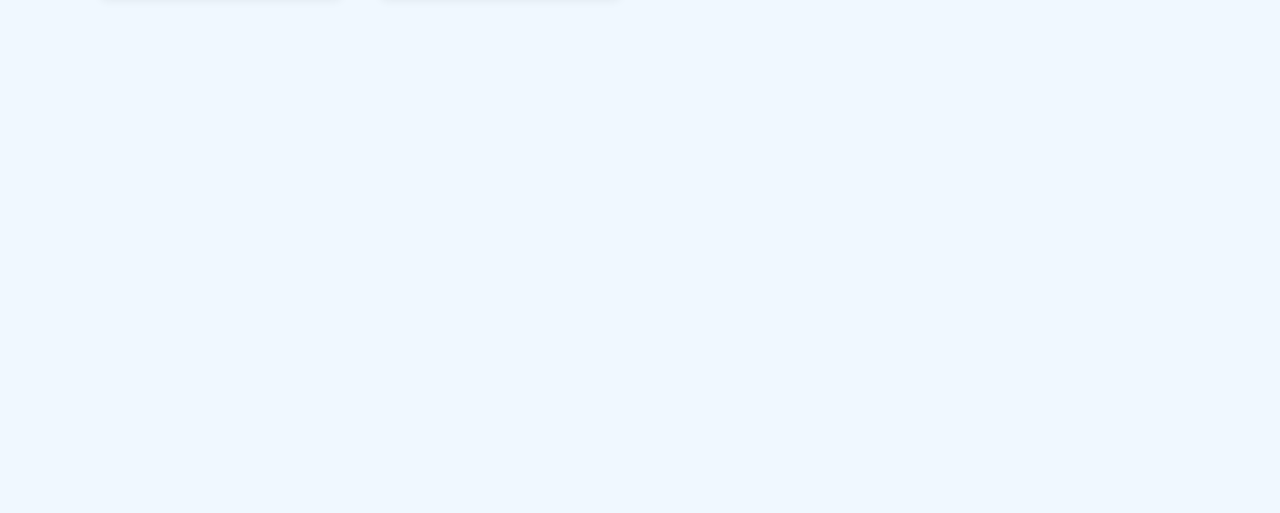
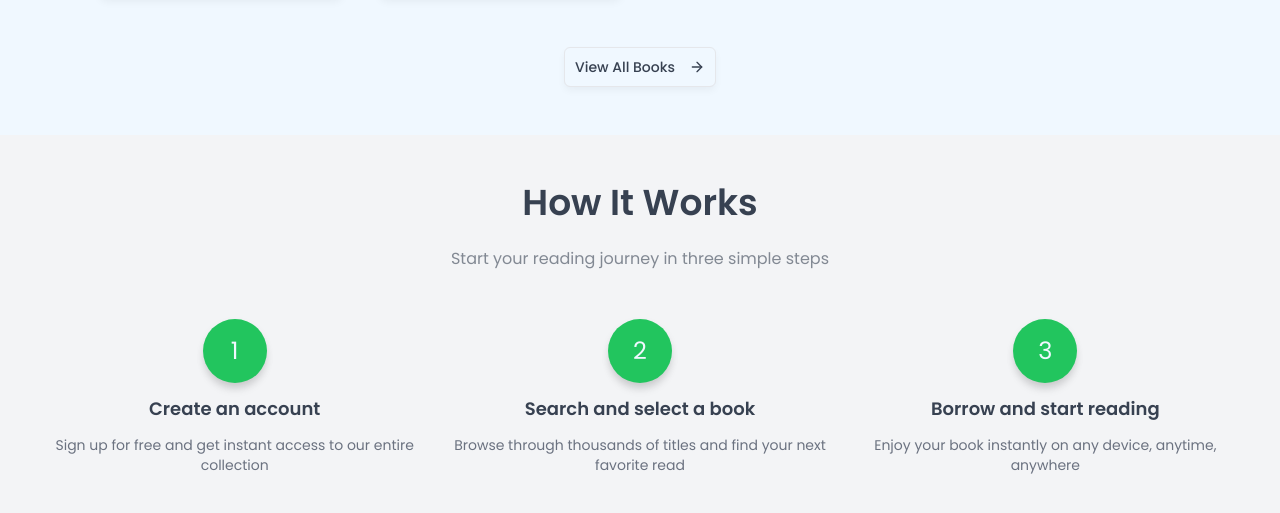
Before and after one commit to shakibfarzan/ketabio, a Next.js app: page / in a window 1280 px wide. Shown: the part 2596-3109 px from the top of the page. Before the commit the page ends 2643 px from the top, so only its background shows below. Built offline with nearby package versions, Linux system fonts and the light colour scheme; no server answers.

Commit message:
add forth section

```diff
--- /dev/null
+++ b/app/_components/forth-section/index.tsx
@@ -0,0 +1,21 @@
+import React from 'react';
+import Container from '@/components/container';
+import { useTranslations } from 'next-intl';
+import LevelSection from '@/app/_components/forth-section/level-section';
+
+const ForthSection: React.FC = () => {
+  const t = useTranslations('LandingPage');
+  return (
+    <Container className="flex flex-col gap-6 items-center bg-muted">
+      <h2 className="text-4xl font-semibold">{t('4thTitle')}</h2>
+      <p className="text-foreground/60">{t('4thDescription')}</p>
+      <div className="w-full grid grid-cols-1 md:grid-cols-3 mt-6 gap-8">
+        <LevelSection level={1} title={t('1stLvlTitle')} description={t('1stLvlDesc')} />
+        <LevelSection level={2} title={t('2ndLvlTitle')} description={t('2ndLvlDesc')} />
+        <LevelSection level={3} title={t('3rdLvlTitle')} description={t('3rdLvlDesc')} />
+      </div>
+    </Container>
+  );
+};
+
+export default ForthSection;
--- /dev/null
+++ b/app/_components/forth-section/level-section.tsx
@@ -0,0 +1,21 @@
+import React from 'react';
+
+type Props = {
+  level: number;
+  title: string;
+  description: string;
+};
+
+const LevelSection: React.FC<Props> = ({ level, description, title }) => {
+  return (
+    <div className="flex flex-col items-center gap-3">
+      <div className="rounded-full w-16 h-16 flex items-center justify-center bg-primary text-background p-4 text-2xl shadow-xl">
+        {level}
+      </div>
+      <h5 className="text-lg text-center font-semibold">{title}</h5>
+      <p className="text-muted-foreground text-sm text-center">{description}</p>
+    </div>
+  );
+};
+
+export default LevelSection;
--- a/app/_components/third-section/index.tsx
+++ b/app/_components/third-section/index.tsx
@@ -2,6 +2,9 @@ import React from 'react';
 import Container from '@/components/container';
 import { useTranslations } from 'next-intl';
 import FeaturedBookCard from '@/app/_components/third-section/featured-book-card';
+import { Button } from '@/components/ui/button';
+import Link from 'next/link';
+import { ArrowRight } from 'lucide-react';
 
 const mockDatum = {
   title: 'Book Cover',
@@ -14,6 +17,7 @@ const mockData = [mockDatum, mockDatum, mockDatum, mockDatum, mockDatum, mockDat
 
 const ThirdSection: React.FC = () => {
   const t = useTranslations('LandingPage');
+  const tGeneral = useTranslations('General');
   return (
     <Container className="flex flex-col gap-6 items-center">
       <h2 className="text-4xl font-semibold">{t('3rdTitle')}</h2>
@@ -23,6 +27,12 @@ const ThirdSection: React.FC = () => {
           <FeaturedBookCard key={d.slug + index} {...d} />
         ))}
       </div>
+      <Button size="lg" variant="outline" asChild className="mt-6">
+        <Link href="/books">
+          {tGeneral('viewAllBooks')}
+          <ArrowRight className="ml-2 h-4 w-4" />
+        </Link>
+      </Button>
     </Container>
   );
 };
--- a/app/page.tsx
+++ b/app/page.tsx
@@ -1,6 +1,7 @@
 import FirstSection from '@/app/_components/first-section';
 import SecondSection from '@/app/_components/second-section';
 import ThirdSection from '@/app/_components/third-section';
+import ForthSection from '@/app/_components/forth-section';
 
 export default function Page() {
   return (
@@ -8,6 +9,7 @@ export default function Page() {
       <FirstSection />
       <SecondSection />
       <ThirdSection />
+      <ForthSection />
     </>
   );
 }
```
